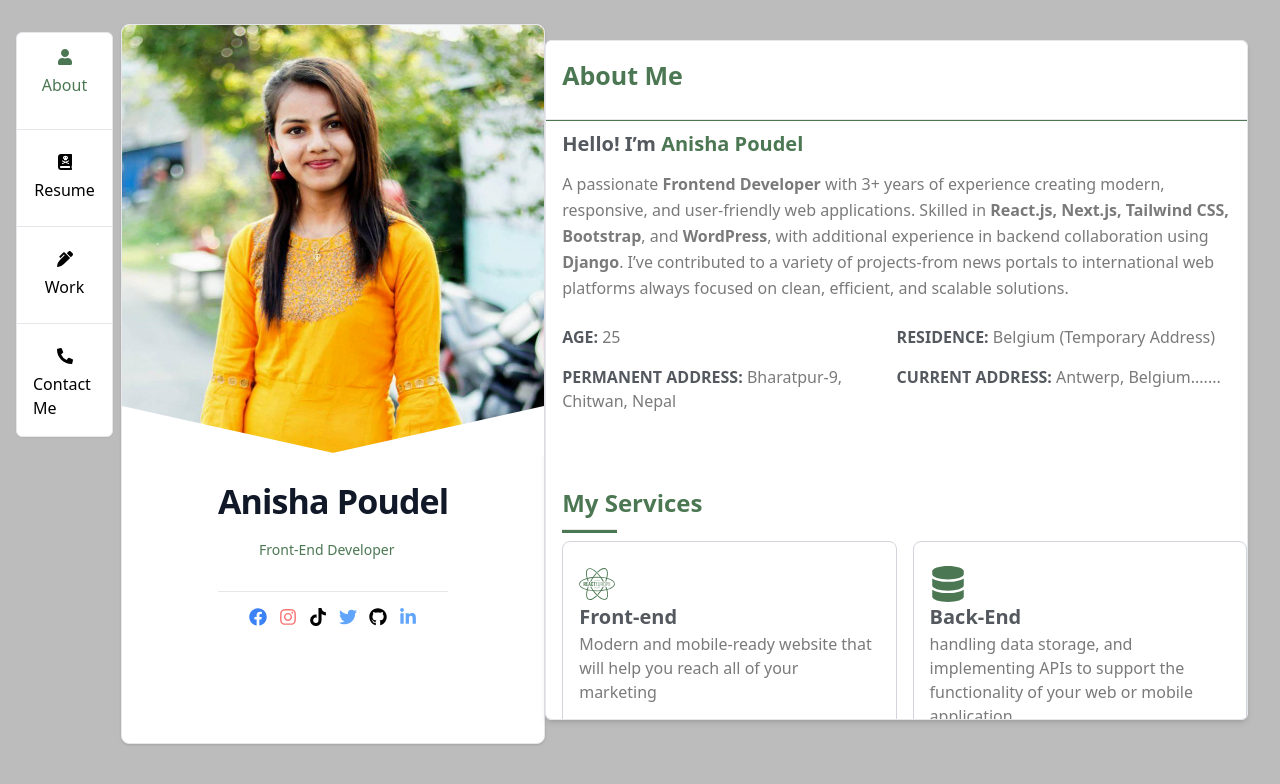
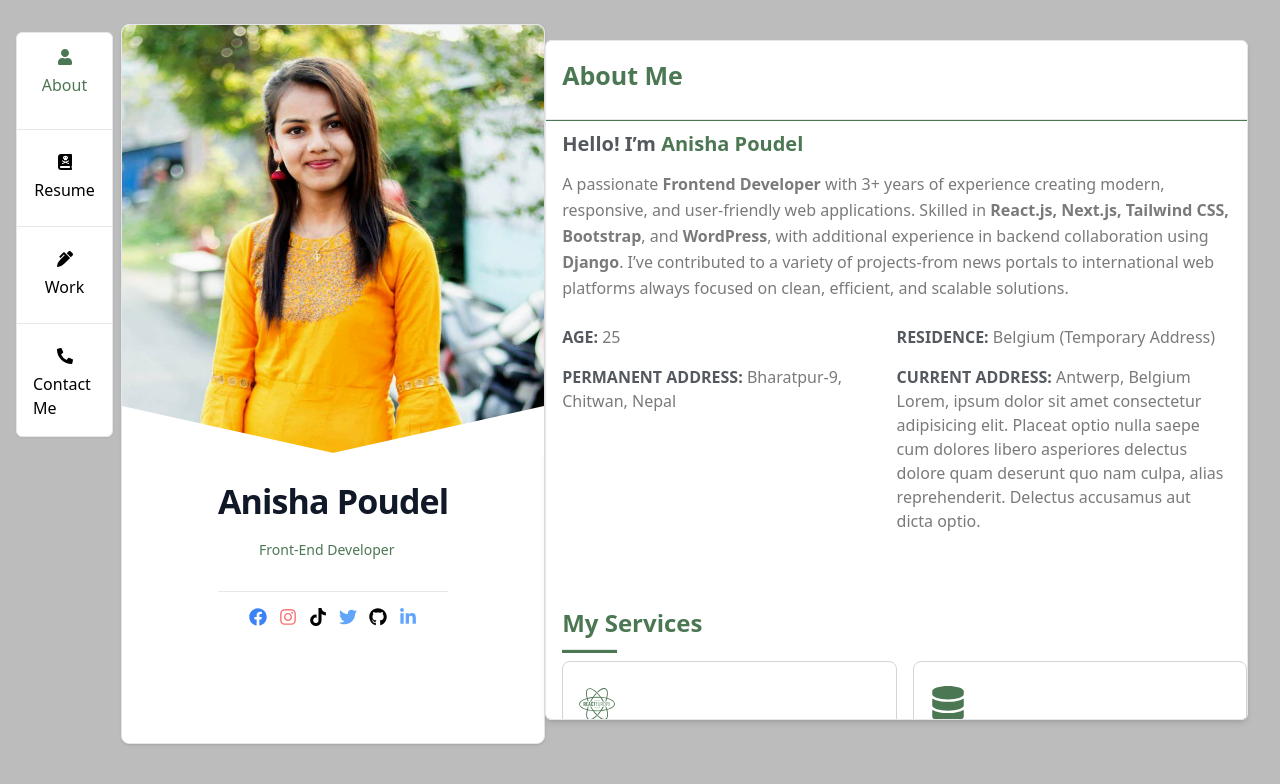
Before and after one commit to anishap123/My_portfolio, a React (Create React App) app: page / in a window 1280 px wide. Shown: the top 784 px of the page. Built offline with nearby package versions, Linux system fonts and the light colour scheme.

Commit message:
about page change

```diff
--- a/src/pages/About.jsx
+++ b/src/pages/About.jsx
@@ -79,7 +79,8 @@ const About = () => {
               <span className="font-semibold text-[#54595F]">
                 CURRENT ADDRESS:
               </span>{" "}
-              Antwerp, Belgium.......
+              Antwerp, Belgium Lorem,
+              ipsum dolor sit amet consectetur adipisicing elit. Placeat optio nulla saepe cum dolores libero asperiores delectus dolore quam deserunt quo nam culpa, alias reprehenderit. Delectus accusamus aut dicta optio.
             </div>
           </div>
         </div>
```
